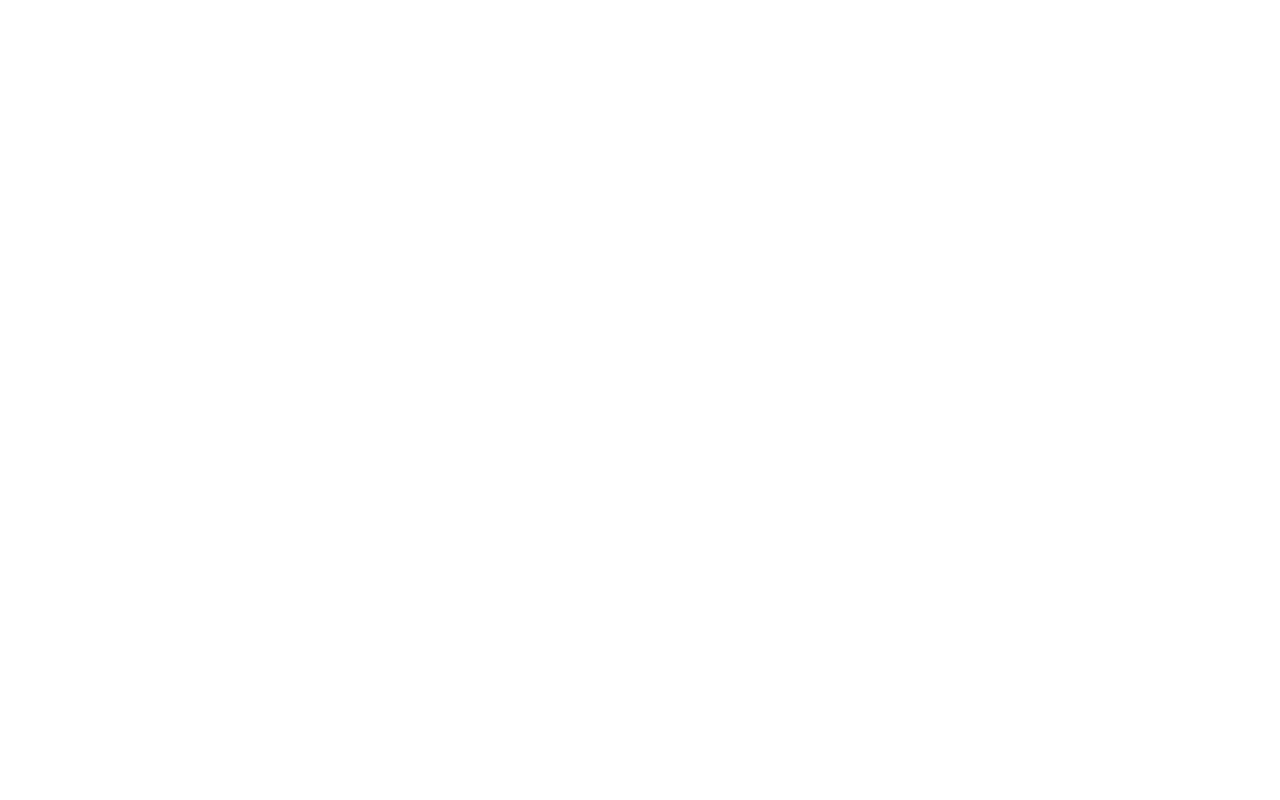
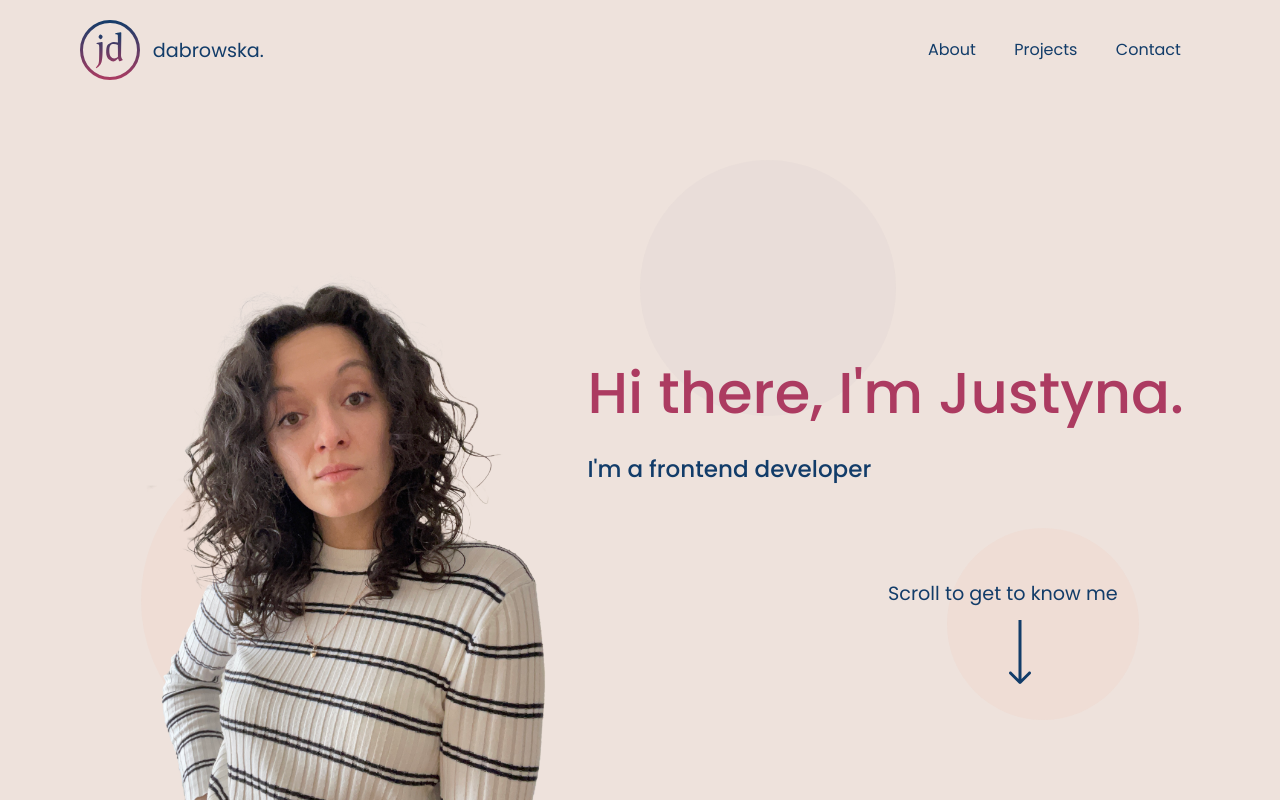
Before and after one commit to justynadabrowska/personal-website, a plain HTML site: page index.html in a window 1280 px wide. Drawn offline with Linux system fonts and the light colour scheme.

Commit message:
created a main page for my porftolio website

```diff
--- /dev/null
+++ b/index.css
@@ -0,0 +1,97 @@
+.home-main-section {
+    display: flex;
+    align-items: stretch;
+    justify-content: space-between;
+    flex-grow: 1;
+}
+
+.home-main-section .img-wrapper {
+    flex-grow: 1;
+    flex-direction: column;
+    display: flex;
+    align-items: stretch;
+    justify-content: flex-end;
+}
+
+.home-main-section .lady-image {
+    background-image: url('images/landing-image.png');
+    flex-grow: 1;
+    background-repeat: no-repeat;
+    max-height: 70vh;
+    min-width: 30vw;
+    background-size: contain;
+    background-position: bottom left;
+}
+
+.home-main-section .call-to-action {
+    display: flex;
+    flex-direction: column;
+    align-items: flex-start;
+    margin: 1rem;
+    align-self: center;
+
+}
+
+@media (max-width: 900px) {
+    .home-main-section .img-wrapper {
+        display: none;
+    }
+
+    .home-main-section {
+        justify-content: center;
+    }
+}
+
+.home-page-circle-1 {
+    position: absolute;
+    width: 25vw;
+    height: 25vw;
+    border-radius: 50%;
+    background-color: rgba(237, 199, 183, 0.2);
+    bottom: 5%;
+    left: 11%;
+    z-index: -1;
+}
+
+.home-page-circle-2 {
+    position: absolute;
+    width: 20vw;
+    height: 20vw;
+    border-radius: 50%;
+    background-color: rgba(186, 178, 181, 0.1);
+    top: 20%;
+    left: 50%;
+    z-index: -1;
+}
+
+.home-page-circle-3 {
+    position: absolute;
+    width: 15vw;
+    height: 15vw;
+    border-radius: 50%;
+    background-color: rgba(237, 199, 183, 0.2);
+    bottom: 10%;
+    right: 11%;
+    z-index: -1;
+}
+
+.scroll-wrapper {
+    position: absolute;
+    bottom: 7%;
+    right: 10%;
+}
+
+.scroll-wrapper img {
+    margin: 2rem 7.5rem;
+    animation: scroll-down-bounce 1s alternate infinite linear;
+}
+
+@keyframes scroll-down-bounce {
+    from {
+      transform: translateY(0);
+    }
+
+    to {
+      transform: translateY(-20px);
+    }
+  }
--- a/index.html
+++ b/index.html
@@ -7,8 +7,38 @@
     <title>Portfolio</title>
     <link rel="stylesheet" href="styles.css">
     <script src="app.js" defer></script>
+    <link rel="stylesheet" href="index.css">
+    <link href="https://fonts.googleapis.com/css2?family=Poppins:ital,wght@0,400;0,500;1,600&display=swap" rel="stylesheet">
 </head>
-<body>
-
+<body class="container full-height-grow">
+    <header class="main-header">
+            <a href="/" class="logo">
+                <img src="images/Logo.svg" alt="">
+                <div class="logo-name">dabrowska.</div>
+            </a>
+        <nav class="main-nav">
+            <ul class="nav-list">
+                <li><a class="nav-item" href="about.html">About</a></li>
+                <li><a class="nav-item" href="projects.html">Projects</a></li>
+                <li><a class="nav-item" href="contact.html">Contact</a></li>
+            </ul>
+        </nav>
+    </header>
+    <section class="home-main-section">
+        <div class="img-wrapper">
+            <div class="lady-image"></div>
+        </div>
+        <div class="call-to-action">
+            <h1 class="title">Hi there, I'm Justyna.</h1>
+            <div class="sub-title">I'm a frontend developer</div>
+        </div>
+    </section>
+    <div class="scroll-wrapper">
+        <div class="scroll-text">Scroll to get to know me</div>
+        <img src="arrow.svg">
+    </div>
+    <div class="home-page-circle-1"></div>
+    <div class="home-page-circle-2"></div>
+    <div class="home-page-circle-3"></div>
 </body>
 </html>
--- a/styles.css
+++ b/styles.css
@@ -1,4 +1,78 @@
-* {
+*, *::after, *::before {
     box-sizing: border-box;
+}
+
+body {
+    padding: 0;
     margin: 0;
+    font-family: 'Poppins', sans-serif;
+    background-color: #EEE2DC;
+    color: #123C69;
+    font-size: 1.2rem;
+    min-height: 100vh;
 }
+
+.container {
+    max-width: 1200px;
+    margin: 0 auto;
+    padding: 0 40px;
+}
+
+.full-height-grow {
+    display: flex;
+    flex-direction: column;
+}
+
+.main-header {
+    display: flex;
+    justify-content: space-between;
+    align-items: center;
+    height: 100px;
+}
+
+.logo {
+    display: flex;
+    align-items: center;
+}
+
+.logo-name {
+    margin-left: .8rem;
+}
+
+.nav-list {
+    display: flex;
+    justify-content: space-between;
+    list-style: none;
+    margin: 0;
+    padding: 0;
+    font-size: 1rem;
+}
+
+.logo,
+.nav-item {
+    text-decoration: none;
+    color: inherit;
+}
+
+.nav-item {
+    padding: 1.2rem;
+}
+
+.nav-item:hover {
+    color: #AC3B61;
+    transition: 800ms linear;
+}
+
+.title {
+    font-weight: 500;
+    font-size: 3em;
+    margin-bottom: 1rem;
+    margin-top: 0;
+    color: #AC3B61;
+}
+
+.sub-title {
+    font-weight: 500;
+    font-size: 1.2em;
+    margin-bottom: 4rem;
+}
```
Also changed, not shown: Arrow.svg (added).
